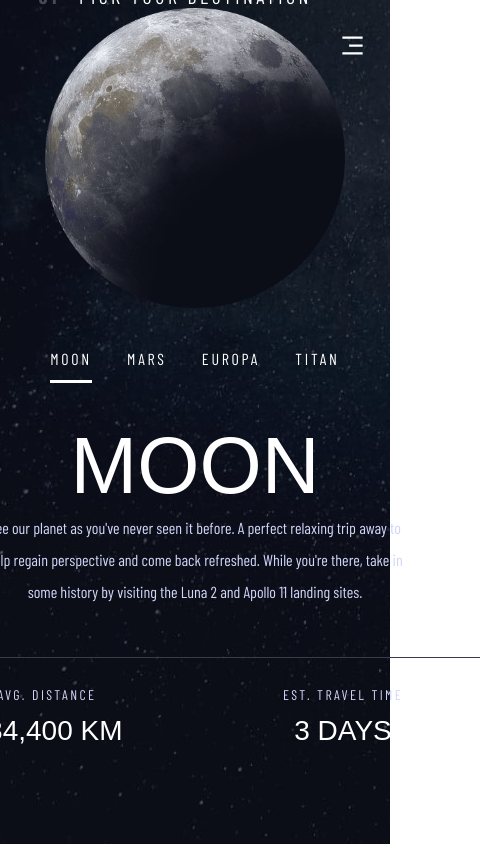
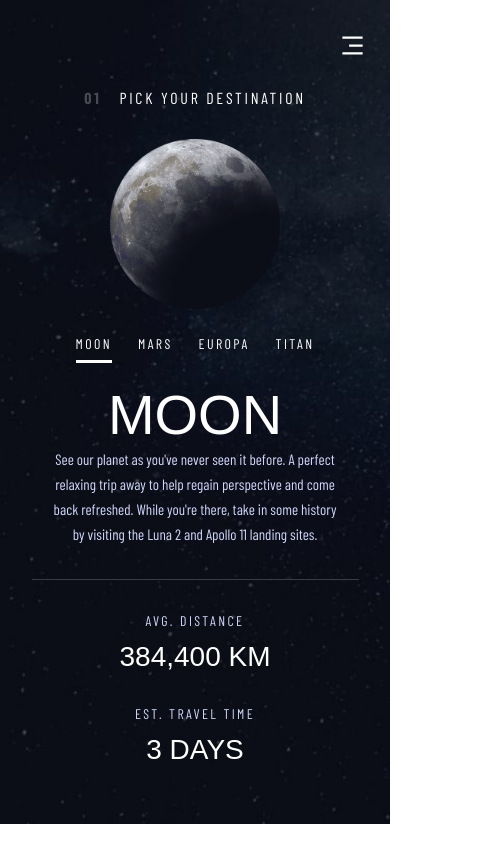
Before and after one commit to NeptuneRjo/space-tourism, a React (Create React App) app: page /destination in a window 390 px wide. Shown: the whole page, 480 px wide, since content can reach past the window. Built offline with nearby package versions, Linux system fonts and the light colour scheme; a web font is replaced by a local one.

Commit message:
styled for mobile

```diff
--- a/src/Components/Destination/destination.css
+++ b/src/Components/Destination/destination.css
@@ -1,61 +1,75 @@
 .destination-main{
-    height: 100vh;
+    height: 100%;
     width: 100%;
-    background: url('/src/Assets/destination/background-destination-desktop.jpg') no-repeat center center fixed;
+    background: url('/src/Assets/destination/background-destination-mobile.jpg') no-repeat center center fixed;
     -webkit-background-size: cover;
     -moz-background-size: cover;
     -o-background-size: cover;
     background-size: cover;
     color: white;
+    font-family: var(--font-main);
 
     display: flex;
     flex-direction: column;
-    justify-content: flex-end;
-    padding-bottom: 7rem;
 }
 
 .destination-header {
     font-family: var(--font-secondary);
-    font-size: 28px;
-    line-height: 34px;
-    letter-spacing: 4.725px;
+    font-size: 16px;
+    line-height: 19px;
+    letter-spacing: 2.7px;
     text-transform: uppercase;
 
     display: flex;
-    gap: 1.75rem;
-    padding-left: 10.3rem;
-    margin-bottom: 6rem;
+    align-items: center;
+    justify-content: center;
+    gap: 18px;
+    margin-top: 5.5rem;
+    margin-bottom: 2rem;
 }
 
 .destination-header p {
-    font-size: 28px;
+    /* font-size: 28px; */
     font-weight: bold;
-    line-height: 34px;
+    /* line-height: 34px; */
     opacity: .25;
 }
 
 .destination-container {
     display: flex;
     justify-content: center;
-    align-items: flex-end;
-    gap: 10rem;
+    flex-direction: column;
+}
 
+.destination-image {
+    display: flex;
+    justify-content: center;
+    align-items: center;
+
+    margin-bottom: 1.625rem;
+}
+
+.destination-image img {
+    height: 170px;
+    width: 170px;
 }
 
 .destination-content {
-    width: 445px;
-    height: 472px;
+    display: flex;
+    flex-direction: column;
+    align-items: center;
 }
 
 .destination-nav {
     display: flex;
-    gap: 2.2rem;
     font-family: var(--font-secondary);
     font-weight: normal;
-    font-size: 16px;
-    line-height: 19px;
-    letter-spacing: 2.7px;
-    height: 34px;
+    font-size: 14px;
+    line-height: 17px;
+    letter-spacing: 2.3625px;
+    height: 28px;
+    gap: 1.625rem;
+    margin-bottom: 1.25rem;
 }
 
 .destination-nav-item {
@@ -72,35 +86,39 @@
 }
 
 .destination-title {
-    font-family: var(--font-main);
     text-transform: uppercase;
-    font-size: 100px;
-    line-height: 115px;
-    margin-top: 2.3rem;
+    font-size: 56px;
+    line-height: 64px;
+    text-align: center;
     font-weight: normal;
-}
-
-.destination-text {
-    display: flex;
-    border-bottom: solid 1px #383B4B;
-    margin-bottom: 1.75rem;
 }
 
 .destination-text p{
     font-family: var(--font-secondary);
-    font-size: 18px;
-    line-height: 32px;
+    font-size: 15px;
+    line-height: 25px;
+    text-align: center;
     color: var(--color-purple);
     width: 44ch;
-    padding-bottom: 54px;
+    margin-bottom: 2rem;
 }
 
 .destination-stats {
     display: flex;
-    gap: 5rem;
+    flex-direction: column;
+    justify-content: center;
+    align-items: center;
+    width: 327px;
+    border-top: solid 1px #383B4B;
+    padding-top: 2rem;
+    gap: 2rem;
+    margin-bottom: 3.625rem;
 }
 
 .destination-distance div, .destination-time div {
+    text-align: center;
+    margin-bottom: 12px;
+
     font-family: var(--font-secondary);
     font-weight: normal;
     font-size: 14px;
@@ -108,18 +126,18 @@
     letter-spacing: 2.3625px;
     text-transform: uppercase;
     color: var(--color-purple);
-    margin-bottom: .75rem;
 }
 
 .destination-distance p, .destination-time p {
-    font-family: var(--font-main);
+    /* font-family: var(--font-main); */
     font-weight: normal;
     font-size: 28px;
     line-height: 32px;
     text-transform: uppercase;
+    text-align: center;
 }
 
-@media screen and (max-width: 1150px) {
+/* @media screen and (max-width: 1150px) {
     .destination-main {
         flex-direction: column;
         padding-bottom: 0;
@@ -223,4 +241,4 @@
     .destination-main {
         background: url('/src/Assets/destination/background-destination-tablet.jpg') no-repeat center center fixed;
     }
-}
+} */
```
